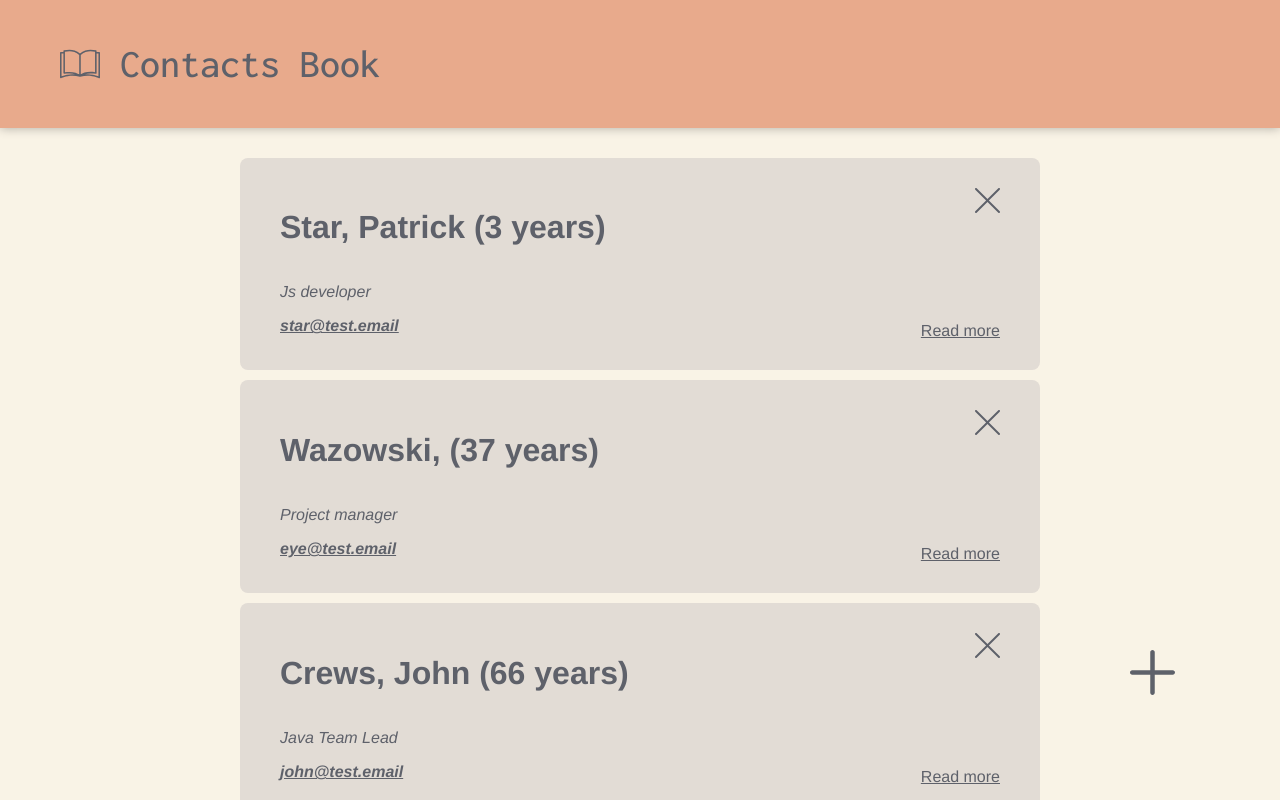
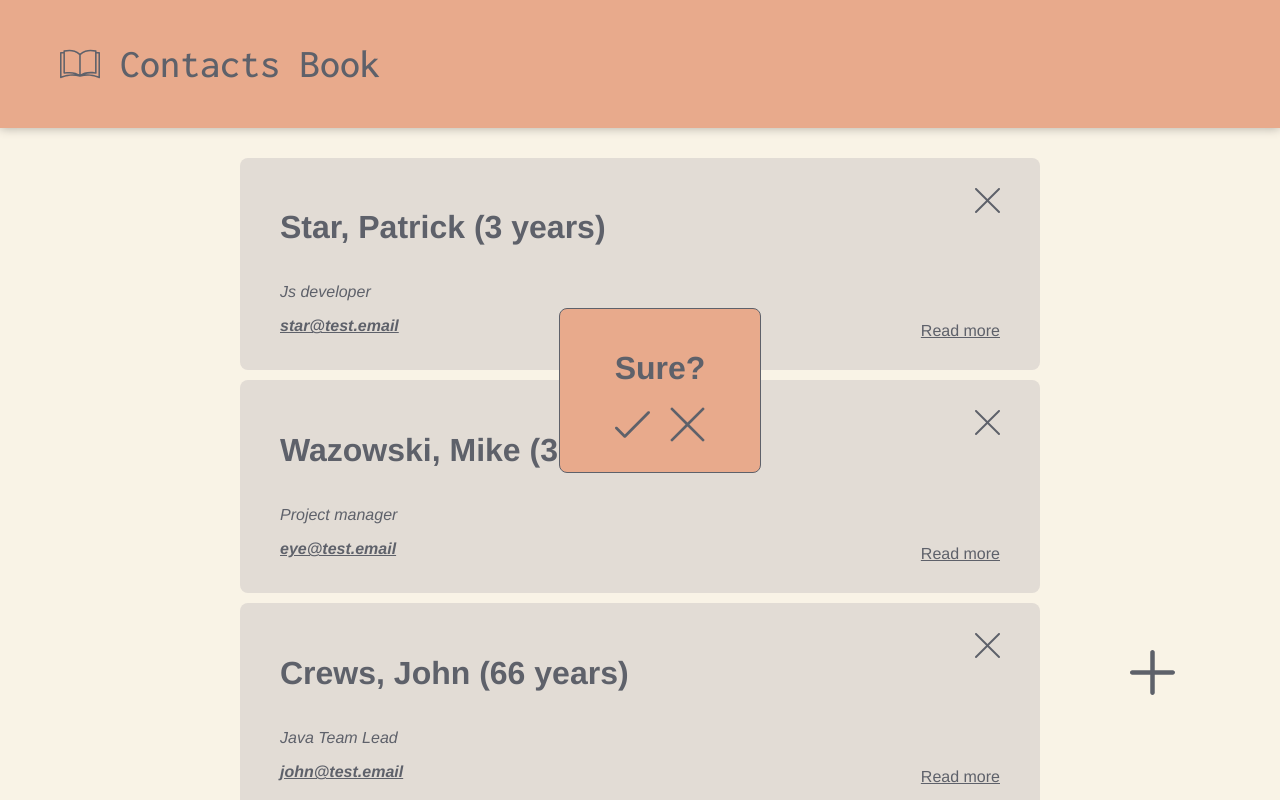
Before and after one commit to Vencetto/Contacts_vue, a Vue app: page / in a window 1280 px wide. Both pictures are taken after a click on the button 987 px from the left and 200 px from the top of the page. Shown: the top 800 px of the page. Built offline with nearby package versions, Linux system fonts and the light colour scheme.

Commit message:
working on contact removal

```diff
--- a/src/components/ContactList.vue
+++ b/src/components/ContactList.vue
@@ -1,11 +1,16 @@
 <template>
   <div class="contact__list">
+    <modal-ask
+      v-if="showModal"
+      v-on:delete-approved="deleteContact"
+      v-on:delete-declined="showHideModal"
+    ></modal-ask>
     <new-contact-input
       v-if="showInput"
       v-on:submit-user-create="addContact"
-      v-on:close-input="showInput = !showInput"
+      v-on:close-input="showHideInput"
     ></new-contact-input>
-    <add-button v-on:click.native="showInput = !showInput"></add-button>
+    <add-button v-on:click.native="showHideInput"></add-button>
     <contact-short
       v-for="con of contactArr"
       v-bind:key="con.id"
@@ -14,6 +19,7 @@
       v-bind:email="con.email"
       v-bind:profession="con.profession"
       v-bind:age="con.age"
+      v-on:delete-contact="showHideModal"
     ></contact-short>
   </div>
 </template>
@@ -22,6 +28,7 @@
 import AddButton from "@/components/AddButton";
 import ContactShort from "@/components/ContactShort";
 import NewContactInput from "@/components/NewContactInput";
+import ModalAsk from "@/components/ModalAsk";
 
 export default {
   name: "ContactList",
@@ -31,18 +38,34 @@ export default {
   data: function () {
     return {
       showInput: false,
+      showModal: false,
     };
   },
   components: {
     "contact-short": ContactShort,
     "add-button": AddButton,
     "new-contact-input": NewContactInput,
+    "modal-ask": ModalAsk,
   },
   methods: {
-      // it needs to change id in this place so they won't duplicate or etc.
     addContact: function (newContactObj) {
-        newContactObj.id = this.contactArr.length;
+      this.showHideInput();
+      // it needs to change id here so contacts won't duplicate or etc.
+      newContactObj.id = this.contactArr.length;
       return this.contactArr.push(newContactObj);
+    },
+    showHideInput: function () {
+      // shoes or disables input window
+      this.showInput = !this.showInput;
+    },
+    deleteContact: function (event) {
+        this.showHideModal();
+        console.log(event.currentTarget)
+
+    },
+    showHideModal: function () {
+      // shows or disables modal window
+      this.showModal = !this.showModal;
     },
   },
 };
--- a/src/components/ContactShort.vue
+++ b/src/components/ContactShort.vue
@@ -4,7 +4,7 @@
         <div class="header__wrapper">
             <h1 v-if="age">{{lName + ", " + fName + " (" + age + " years)"}}</h1>
             <h1 v-else>{{lName + ", " + fName}}</h1>
-            <button class="close__button"></button>
+            <button class="close__button" v-on:click="$emit('delete-contact')"></button>
         </div>
       <p class="p__profession">{{profession}}</p>
       <div class="bottom__wrapper">
--- /dev/null
+++ b/src/components/ModalAsk.vue
@@ -0,0 +1,72 @@
+<template>
+    <div class="modal__container">
+        <h1>{{ title }}</h1>
+        <div class="buttons__wrapper">
+            <button class="approve__button" v-on:click="$emit('delete-approved')">
+            </button>
+            <button class="decline__button" v-on:click="$emit('delete-declined')">
+            </button>
+        </div>
+    </div>
+</template>
+
+<script>
+export default {
+    name: 'modalAsk',
+    data: function() {
+        return {
+            title: 'Sure?'
+        }
+    }
+}
+</script>
+
+<style scoped>
+.buttons__wrapper {
+  margin: 10px 25px;
+  display: flex;
+  justify-content: space-between;
+}
+.modal__container h1 {
+  color: #5e616a;
+  text-align: center;
+  margin-bottom: 20px;
+}
+.modal__container {
+  position: fixed;
+  background-color: #e8aa8c;
+  border-radius: 8px;
+  padding: 20px 30px;
+  z-index: 10;
+  margin: 150px 319px;
+  border: solid 1px#5e616a;
+}
+.decline__button{
+    border-radius: 4px;
+    margin-left: 10px;
+    width: 35px;
+    height: 35px;
+    background-image: url('../../public/cancel.svg');
+    outline: none;
+    background-color: #e8aa8c;
+    border: none;
+}
+.decline__button:hover{
+    cursor: pointer;
+    box-shadow: 3px 3px 3px 3px rgba(94, 97, 106, 0.4);
+}
+.approve__button{
+    border-radius: 4px;
+    margin-right: 10px;
+    width: 35px;
+    height: 35px;
+    background-image: url('../../public/check.svg');
+    outline: none;
+    background-color: #e8aa8c;
+    border: none;
+}
+.approve__button:hover{
+    cursor: pointer;
+    box-shadow: 3px 3px 3px 3px rgba(94, 97, 106, 0.4);
+}
+</style>
--- a/src/store/store.js
+++ b/src/store/store.js
@@ -9,7 +9,7 @@ const store = [{
 },
 {
     id: "1",
-    fName:"",
+    fName:"Mike",
     lName:"Wazowski",
     phoneNumber:"+0220125349",
     profession:"Project manager",
```
Also changed, not shown: public/check.svg (added).
